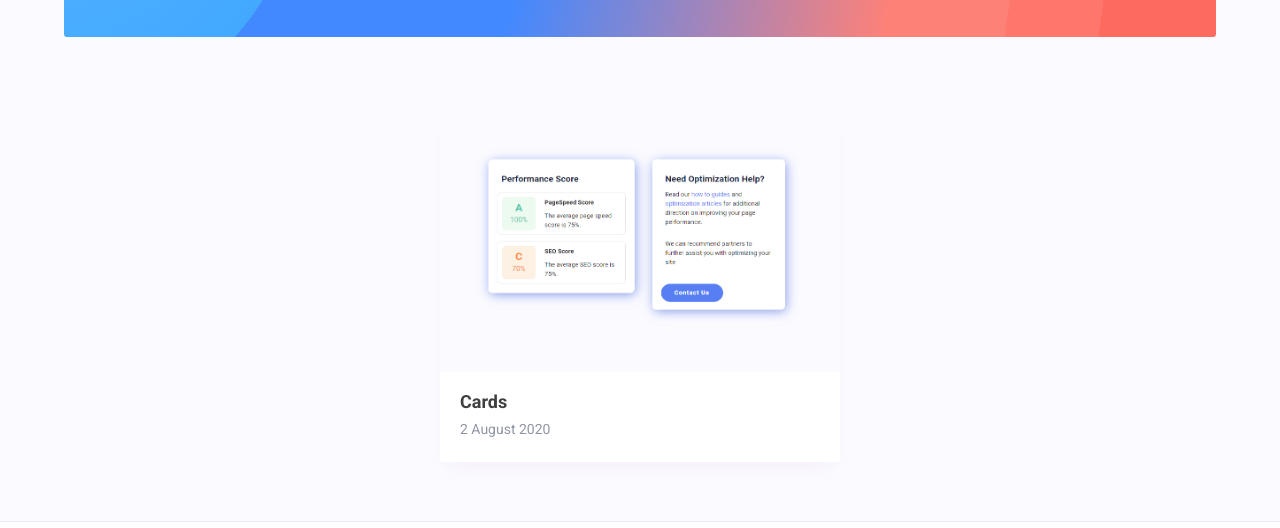
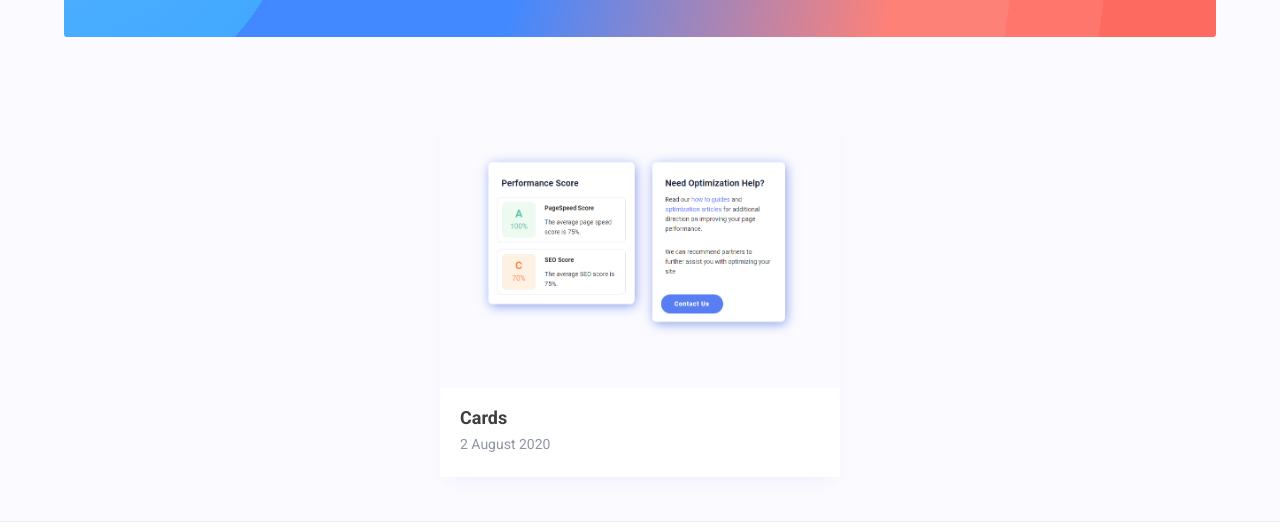
Before and after one commit to Kaleidics/icodeui, a Gatsby site: page / in a window 1280 px wide. Shown: the part 231-759 px from the top of the page. Built offline with nearby package versions, Linux system fonts and the light colour scheme; Gatsby itself is replaced by a stand-in of ours.

Commit message:
image use correct ratio

```diff
--- a/src/sass/components/_card.scss
+++ b/src/sass/components/_card.scss
@@ -69,7 +69,7 @@
     max-width: 400px;
 
     &__thumbnail {
-      height: 260px;
+      height: 275.5px;
     }
   }
 }
```
